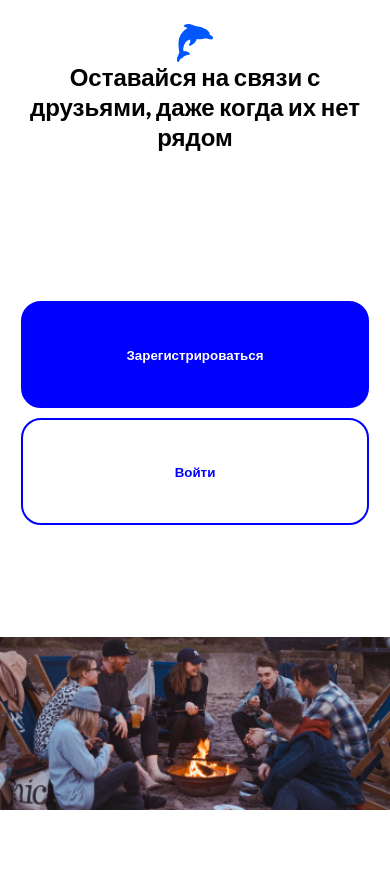
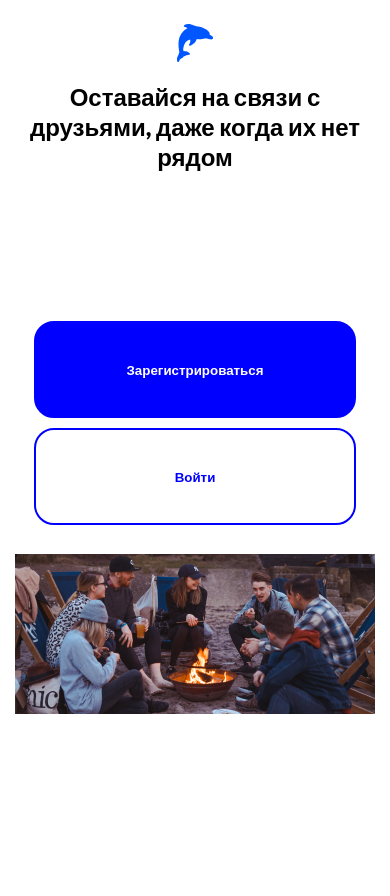
Before and after one commit to Agent007little/Django_project, a Django app: page / in a window 390 px wide. After the commit the page ends 714 px from the top, so only its background shows below. Run offline with Django 5.2, Linux system fonts and the light colour scheme.

Commit message:
little change css

```diff
--- a/static/css/mobile-main.css
+++ b/static/css/mobile-main.css
@@ -1,5 +1,5 @@
 @import url('https://fonts.googleapis.com/css2?family=Lato:ital,wght@0,900;1,700&display=swap');
-* {
+body {
     margin: 0;
     padding: 0;
 }
@@ -42,7 +42,7 @@
         font-weight: 700;
         border: 2px solid blue;
         border-radius: 20px;
-        width: 100%;
+        width: 90%;
         margin: 5px;
     }
 
@@ -56,12 +56,9 @@
         color: blue;
     }
     #cover {
-        height: 40vh;
         position: relative;
     }
     #cover img {
-        width: 100%;
-        height: 100%;
         object-fit: contain;
     }
 }
```
